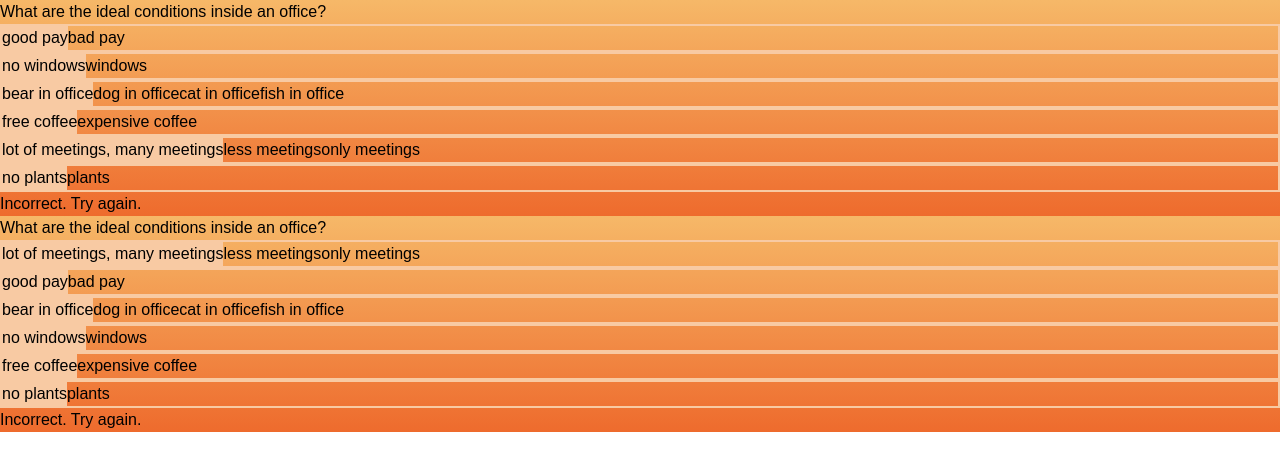
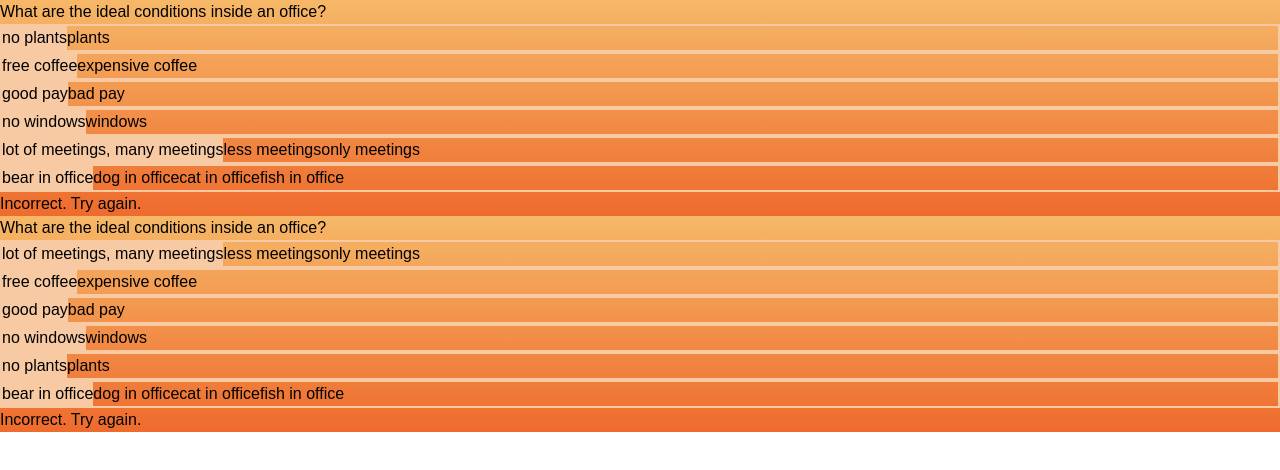
Before and after one commit to connectwd/toggle-tech-test, a Next.js app: page / in a window 1280 px wide. Shown: the top 470 px of the page. Built offline with nearby package versions, Linux system fonts and the light colour scheme.

Commit message:
refactoring

```diff
--- a/src/app/layout.tsx
+++ b/src/app/layout.tsx
@@ -1,6 +1,7 @@
 import type { Metadata } from "next";
 import { Mulish } from "next/font/google";
 import "../styles/globals.css";
+import React from "react";
 
 const mulish = Mulish({
   variable: "--font-mulish",
@@ -22,7 +23,9 @@ export default function RootLayout({
       <body
         className={`${mulish.variable} antialiased`}
       >
+        <React.StrictMode>
         {children}
+        </React.StrictMode>
       </body>
     </html>
   );
--- a/src/app/page.tsx
+++ b/src/app/page.tsx
@@ -2,9 +2,9 @@ import React from "react";
 import Question from "@/components/Question";
 import { shuffleArray } from "@/utils/shuffle";
 import { questions } from "@/data/questions";
+
+const QuestionWithShuffledOptions = shuffleArray(questions);
 const Page = () => {
-  // Shuffle the options for the question
-  const QuestionWithShuffledOptions = shuffleArray(questions);
 
   return (
     <main className="min-h-full min-w-full">
--- a/src/components/Question.tsx
+++ b/src/components/Question.tsx
@@ -1,17 +1,10 @@
 "use client";
-import React, { useState, useEffect } from "react";
+import React, { useState } from "react";
 import Toggle from "./Toggle";
 import { QuestionProps } from "@/types/types";
 
 const Question: React.FC<QuestionProps> = ({ question, options = [], correctAnswers = [] }) => {
-  const [selectedAnswers, setSelectedAnswers] = useState<string[]>([]);
-  const [correctnessPercentage, setCorrectnessPercentage] = useState(0);
-
-  // Set the initial selectedAnswers to the first option of each question
-  useEffect(() => {
-    const selectedOnLoad: string[] = options.map(option => option[0]);
-    setSelectedAnswers(selectedOnLoad);
-  }, [options]);
+  const [selectedAnswers, setSelectedAnswers] = useState<string[]>(() => options.map(option => option[0]));
 
   const handleToggleChange = (index: number, value: string) => {
     setSelectedAnswers(prevAnswers => {
@@ -21,22 +14,9 @@ const Question: React.FC<QuestionProps> = ({ question, options = [], correctAnsw
     });
   };
 
-  // Calc current correctness as a percentage
-  const checkCorrectness = () => {
-    const correctCount = selectedAnswers.filter(answer => correctAnswers.includes(answer)).length;
-    return Math.round((correctCount / correctAnswers.length) * 100);
-  };
-
-  useEffect(() => {
-    setCorrectnessPercentage(checkCorrectness());
-  }, [selectedAnswers, checkCorrectness]);
-
-  useEffect(() => {
-    if (correctnessPercentage === 100) {
-      // Force a re-render when correctnessPercentage hits 100
-      setCorrectnessPercentage(prev => prev);
-    }
-  }, [correctnessPercentage]);
+  const correctnessPercentage = Math.round(
+    (selectedAnswers.filter(answer => correctAnswers.includes(answer)).length / correctAnswers.length) * 100
+  );
 
   const backgroundColor = correctnessPercentage === 100 ? "100" :
     correctnessPercentage >= 50 ? "50" : "0";
@@ -57,9 +37,7 @@ const Question: React.FC<QuestionProps> = ({ question, options = [], correctAnsw
         </div>
       ))}
 
-      <div
-        className={`mt-4 p-4 text-2xl rounded-md transition-colors duration-300`}
-      >
+      <div className={`mt-4 p-4 text-2xl rounded-md transition-colors duration-300`}>
         {correctnessPercentage === 100 ? "Correct!" : "Incorrect. Try again."}
       </div>
     </div>
--- a/src/components/Toggle.tsx
+++ b/src/components/Toggle.tsx
@@ -1,7 +1,6 @@
 "use client";
 import { ToggleProps } from "@/types/types";
 import React from "react";
-
 
 const Toggle: React.FC<ToggleProps> = ({ options = [], selected, onChange, answers = [], styles }) => {
     return (
```
